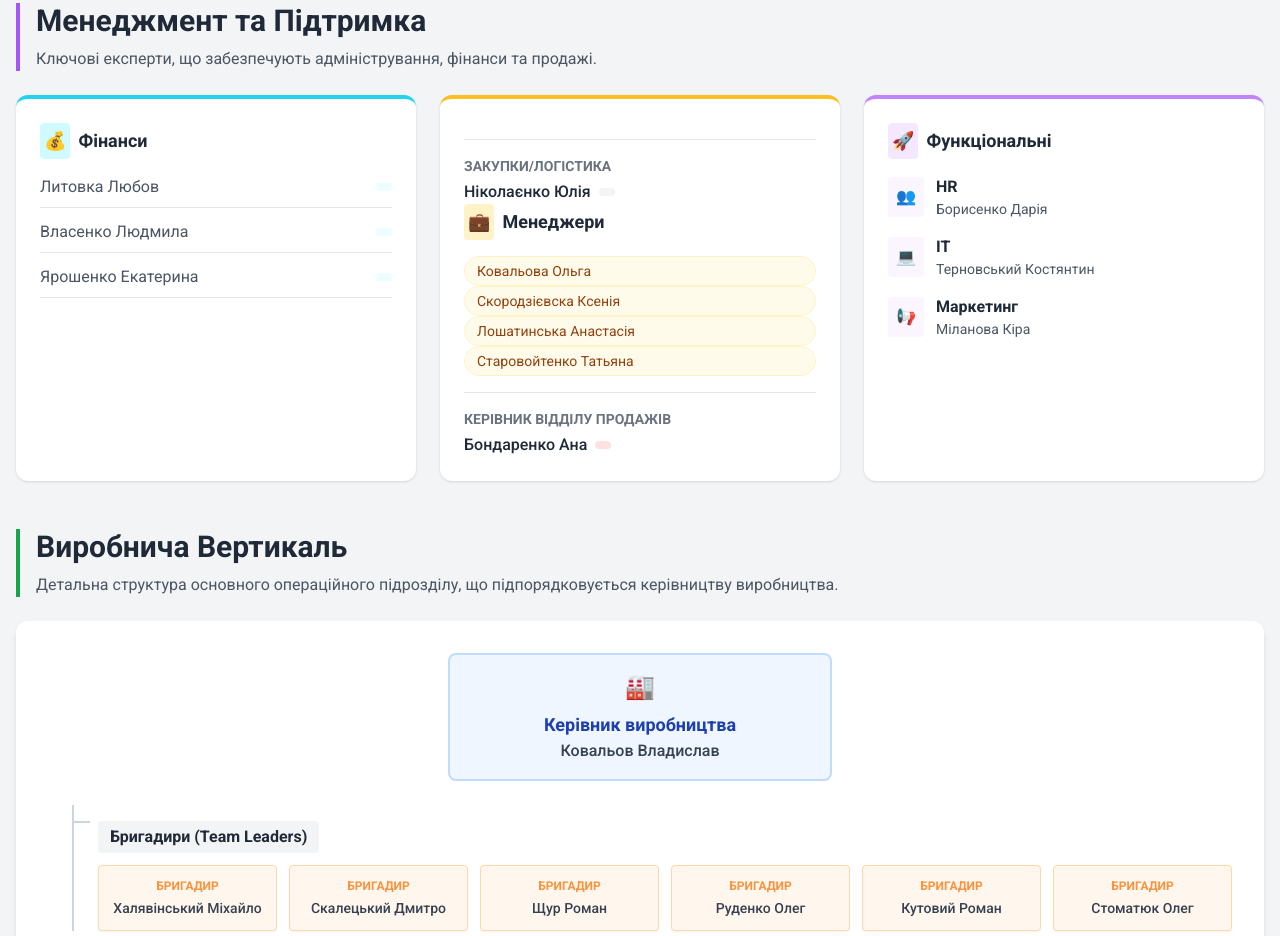
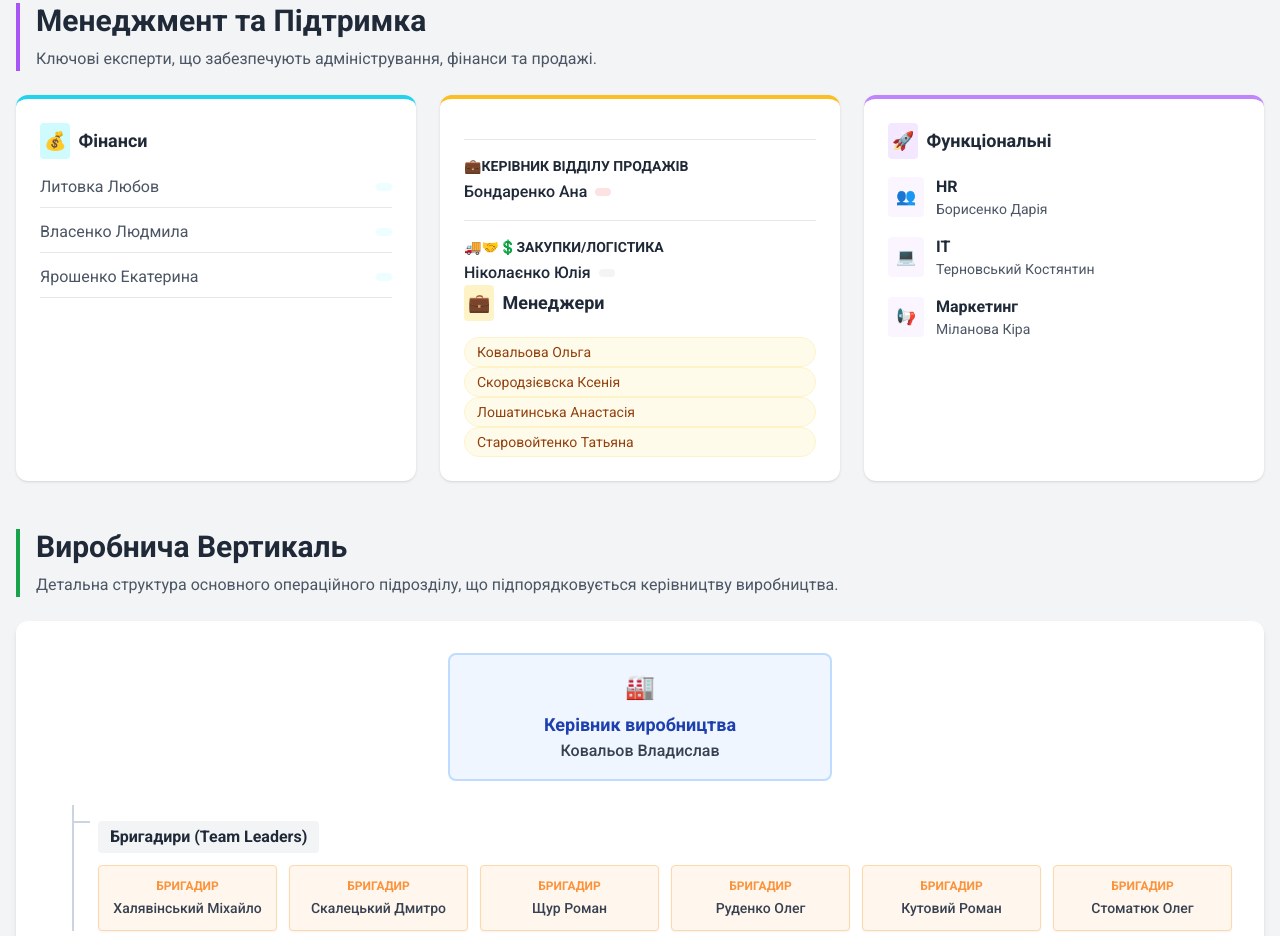
Before and after one commit to bastionbc2024-hub/Structure-of-the-Team, a plain HTML site: page index.html in a window 1280 px wide. Shown: the part 897-1833 px from the top of the page. Drawn offline with nearby package versions, Linux system fonts and the light colour scheme.

Commit message:
Update index.html

```diff
--- a/index.html
+++ b/index.html
@@ -215,8 +215,15 @@
 
                 <!-- Managers Column -->
                 <div class="bg-white rounded-xl shadow p-5 sm:p-6 border-t-4 border-amber-400">
+                    <div class="mt-4 pt-4 border-t">
+                        <div class="font-bold text-xs sm:text-sm text-black-500 mb-1">💼КЕРІВНИК ВІДДІЛУ ПРОДАЖІВ</div>
+                        <div class="flex items-center gap-2 text-sm sm:text-base">
+                             <span class="text-gray-800 font-medium">Бондаренко Ана</span>
+                             <span class="text-xs bg-red-100 text-red-600 px-2 py-1 rounded"></span>
+                        </div>
+                    </div>
                      <div class="mt-4 pt-4 border-t">
-                        <div class="font-bold text-xs sm:text-sm text-gray-500 mb-1">ЗАКУПКИ/ЛОГІСТИКА</div>
+                        <div class="font-bold text-xs sm:text-sm text-black-500 mb-1">🚚🤝💲ЗАКУПКИ/ЛОГІСТИКА</div>
                         <div class="flex items-center gap-2 text-sm sm:text-base">
                              <span class="text-gray-800 font-medium">Ніколаєнко Юлія</span>
                              <span class="text-xs bg-gray-100 text-gray-600 px-2 py-1 rounded"></span>
@@ -233,13 +240,7 @@
     <div class="bg-amber-50 text-amber-800 px-3 py-1 rounded-full text-sm border border-amber-100">Старовойтенко Татьяна</div>
 </div>
  <!-- Sales Department Head -->
-                    <div class="mt-4 pt-4 border-t">
-                        <div class="font-bold text-xs sm:text-sm text-gray-500 mb-1">КЕРІВНИК ВІДДІЛУ ПРОДАЖІВ</div>
-                        <div class="flex items-center gap-2 text-sm sm:text-base">
-                             <span class="text-gray-800 font-medium">Бондаренко Ана</span>
-                             <span class="text-xs bg-red-100 text-red-600 px-2 py-1 rounded"></span>
-                        </div>
-                    </div>
+
 
 
                 </div>
```
